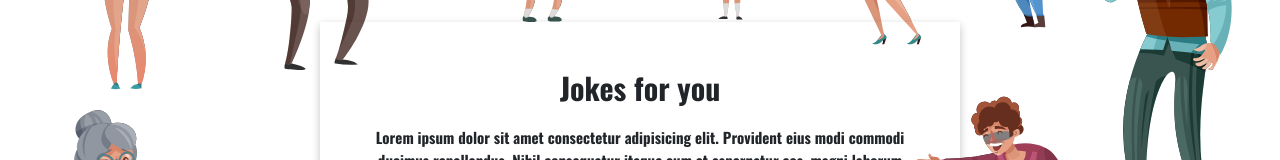
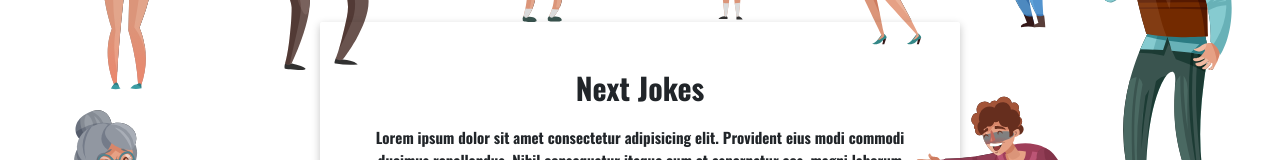
Before and after one commit to IbrahiimKhan/jokes, a plain HTML site: page index.html in a window 1280 px wide. Shown: the part 217-377 px from the top of the page. Drawn offline with nearby package versions, Linux system fonts and the light colour scheme; no server answers.

```diff
--- a/index.html
+++ b/index.html
@@ -14,7 +14,7 @@
   <body>
     <div id="content">
     <div class="jokes_container">
-        <h3 class="beautiful_jokes">Jokes for you</h3>
+        <h3 class="beautiful_jokes">Next Jokes</h3>
       <div id="jokes" class="jokes">Lorem ipsum dolor sit amet consectetur adipisicing elit. Provident eius modi commodi ducimus repellendus. Nihil consequatur itaque cum et aspernatur eos, magni laborum exercitationem dolorem praesentium harum, totam voluptate assumenda.</div>
       <a class="btn" id="jokesBtn">Load joke</a>
 
```
